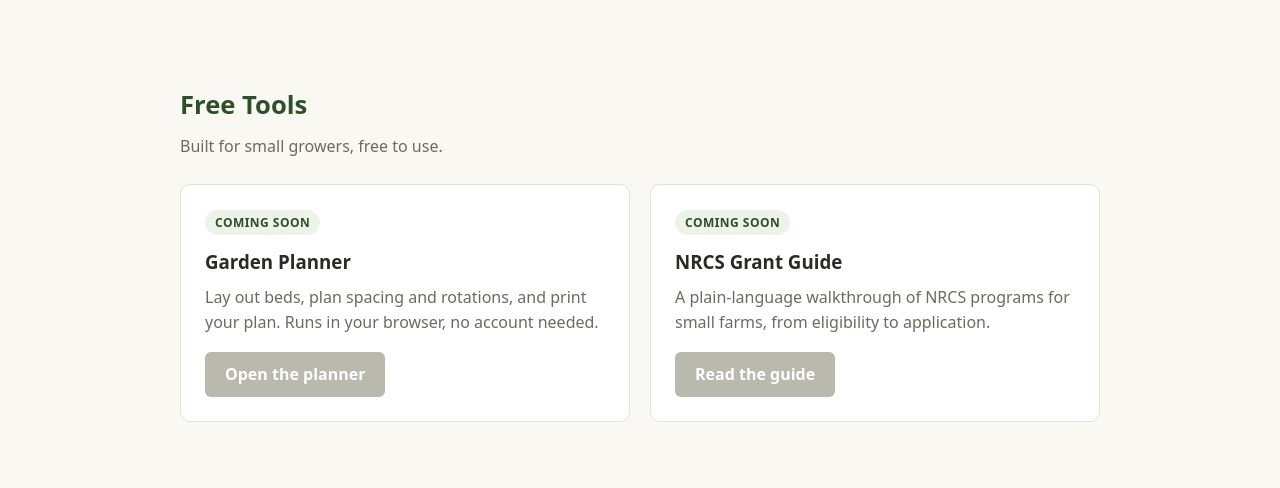
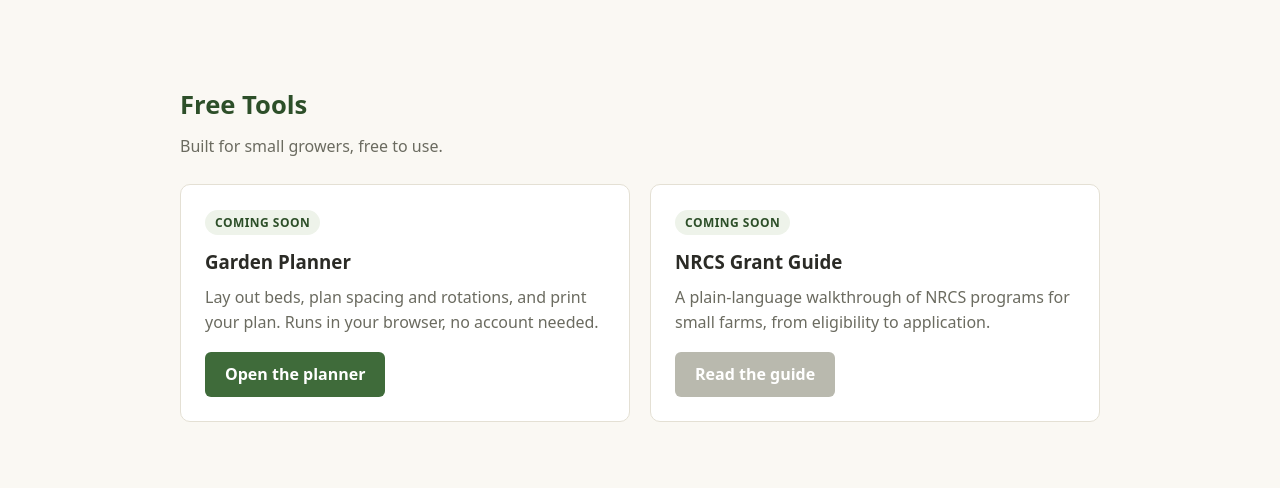
Before and after one commit to jaygro/croakingacressite, a plain HTML site: page index.html in a window 1280 px wide. Shown: the part 312-800 px from the top of the page. Drawn offline with Linux system fonts and the light colour scheme.

Commit message:
Update index.html

```diff
--- a/index.html
+++ b/index.html
@@ -89,7 +89,7 @@
             <span class="tag">Coming soon</span>
             <h3>Garden Planner</h3>
             <p>Lay out beds, plan spacing and rotations, and print your plan. Runs in your browser, no account needed.</p>
-            <a class="btn disabled" href="#">Open the planner</a>
+            <a class="btn" href="planner/">Open the planner</a>
           </div>
           <div class="card">
             <span class="tag">Coming soon</span>
```
